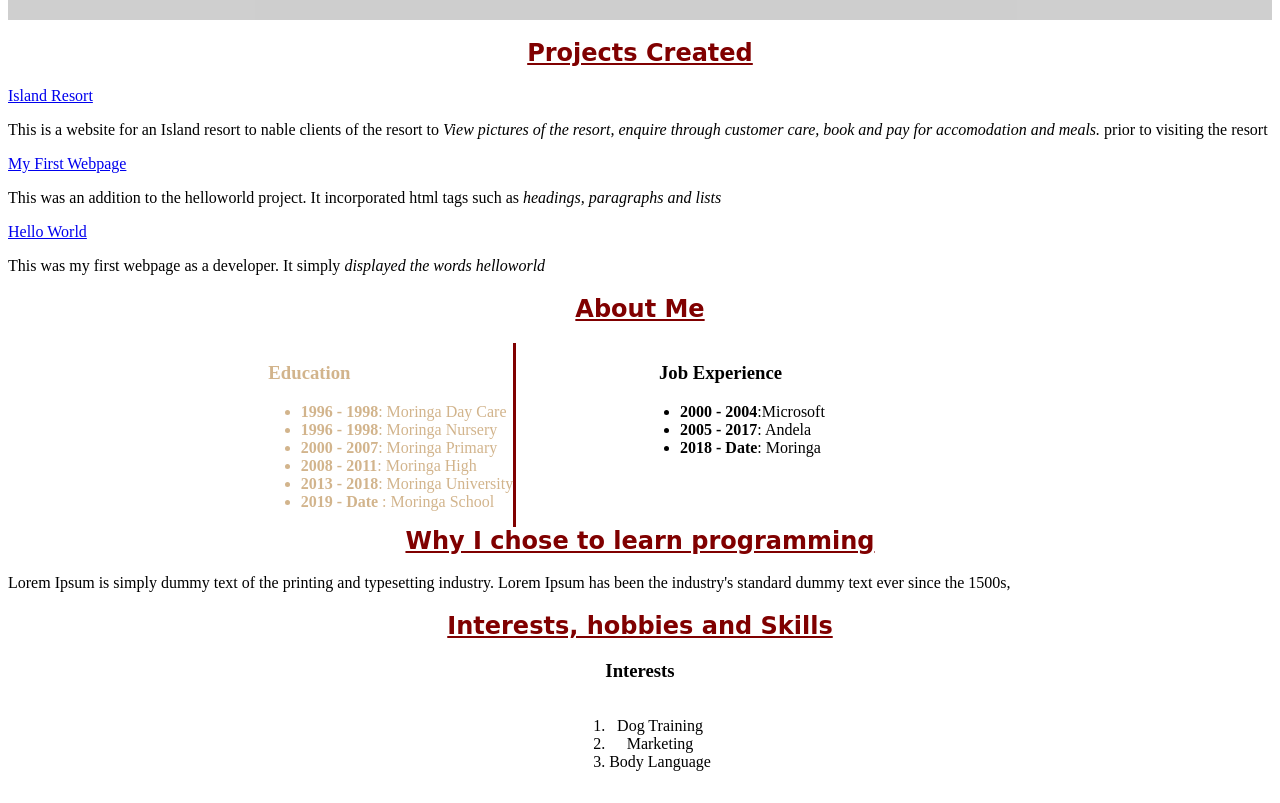
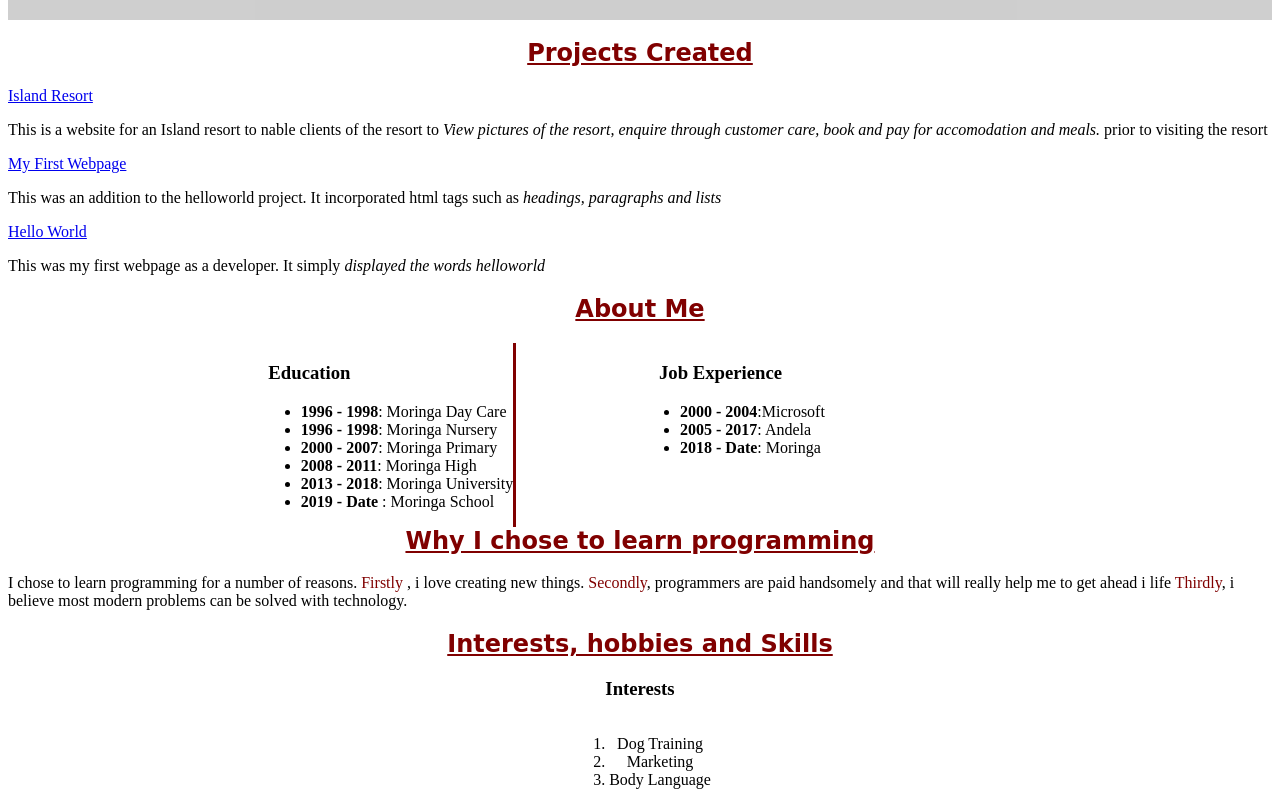
Before and after one commit to MugachaGichamba/MugachaGichamba.github.io, a plain HTML site: page index.html in a window 1280 px wide. Shown: the part 278-1081 px from the top of the page. Drawn offline with Linux system fonts and the light colour scheme; grey boxes are pictures that could not be loaded.

Commit message:
Added the why i chose programming section and styled it using spans

```diff
--- a/css/styles.css
+++ b/css/styles.css
@@ -35,7 +35,7 @@ h2 {
 
   border-right: 3px solid maroon;
   margin-left: 20%;
-  color: tan;
+
 }
 .reasons {
   clear: both;
@@ -70,4 +70,7 @@ ol
     display: inline-block;
     margin-left: auto;
     margin-right: auto;
+}
+ .why{
+   color: maroon;
  }
--- a/index.html
+++ b/index.html
@@ -48,8 +48,10 @@
 
   <div class="reasons">
   <h2>Why I chose to learn programming</h2>
-  <p>Lorem Ipsum is simply dummy text of the printing and typesetting industry.
-    Lorem Ipsum has been the industry's standard dummy text ever since the 1500s,</p>
+  <p>I chose to learn programming for a number of reasons. <span class="why">Firstly</span> , i love creating new things.
+  <span class="why">Secondly</span>, programmers are paid handsomely and that will really help me to get ahead i life
+  <span class="why">Thirdly</span>, i believe most modern problems can be solved with technology.
+</p>
 </div>
 
 <h2>Interests, hobbies and Skills</h2>
```
